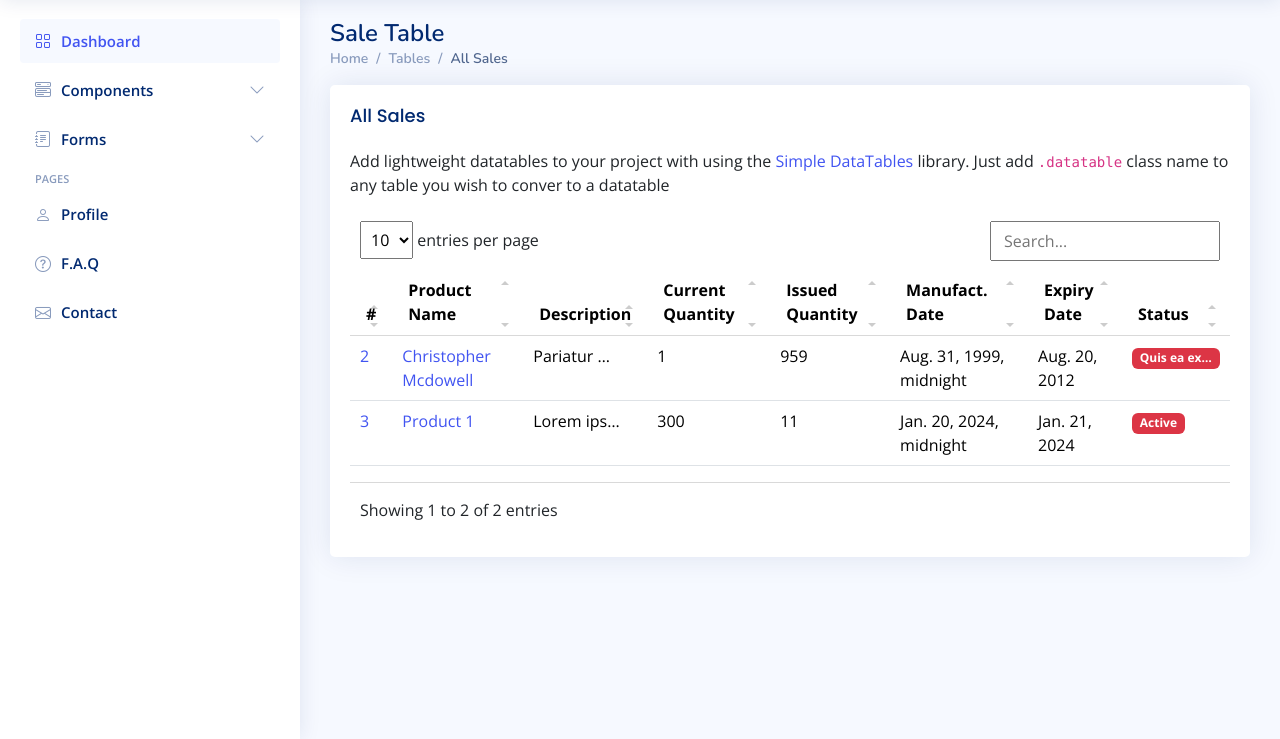
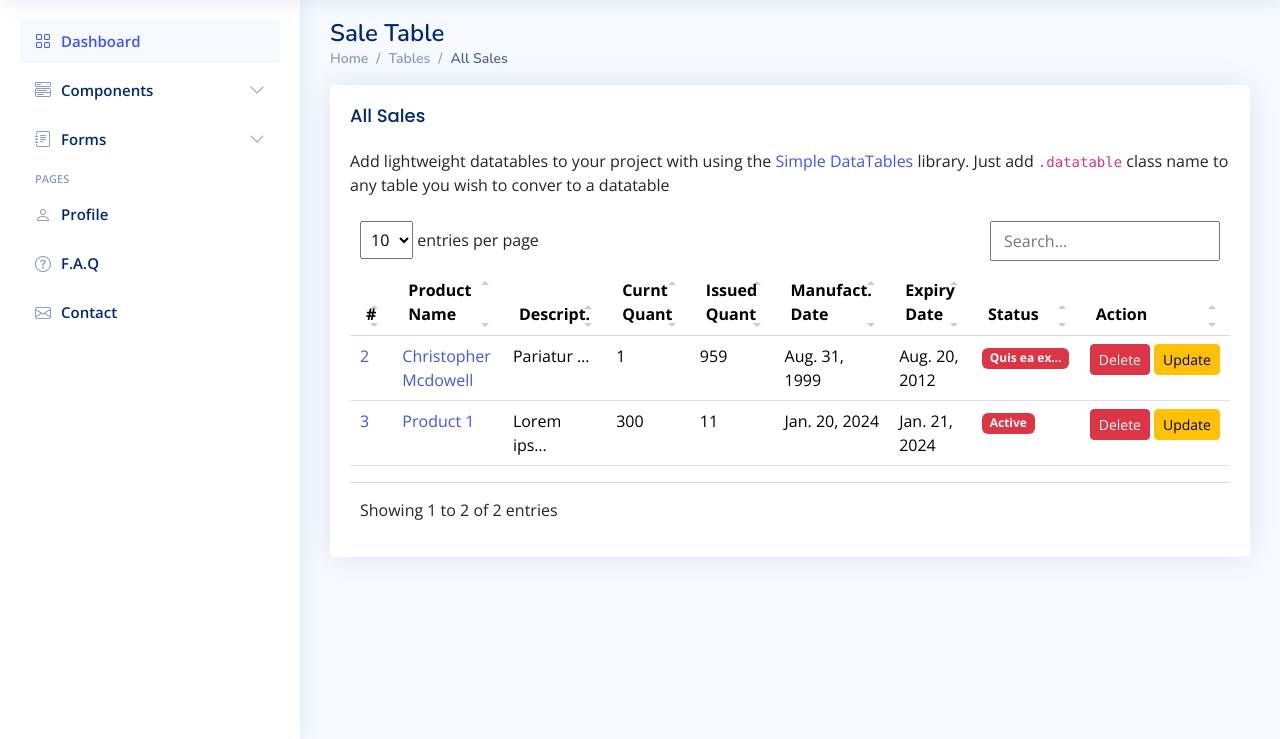
Before and after one commit to devxprogramming/Django-POS-webapp, a Django app: page /store/all-sales/ in a window 1280 px wide. Shown: the part 61-800 px from the top of the page. Run offline with Django 5.2, Linux system fonts and the light colour scheme; data comes from the database, SQL or seed files in the repository; both versions use the stored data as it was after the commit; some libraries are stand-ins or nearby versions.

Commit message:
New commit

```diff
--- a/core/urls.py
+++ b/core/urls.py
@@ -19,7 +19,9 @@ from django.urls import path, include
 from django.conf import settings
 from django.conf.urls.static import static
 
+
 urlpatterns = [
+    path('', include('users.urls')),
     path('admin/', admin.site.urls),
     path('auth/', include('users.urls')),
     path('store/', include('store.urls')),
--- a/store/models.py
+++ b/store/models.py
@@ -38,3 +38,6 @@ class Sale(models.Model):
     address = models.TextField(null=True)
     issued_by = models.ForeignKey(User, on_delete=models.CASCADE, null=True)
     date_issued = models.DateTimeField(auto_now_add=True)
+
+    def __str__(self):
+        return self.product
--- a/store/urls.py
+++ b/store/urls.py
@@ -12,4 +12,6 @@ urlpatterns = [
     path('all-sales/', SaleList.as_view(), name='all_sales'),
     path('product-detail/<pk>', ProductDetail.as_view(), name='product_detail'),
     path('sale-detail/<pk>', SaleDetail.as_view(), name='sale_detail'),
+    path('delete-sale/<pk>', views.DeleteSale.as_view(), name='delete_sale'),
+    path('delete-product/<pk>', views.DeleteProduct.as_view(), name='delete_product'),
 ]
--- a/store/views.py
+++ b/store/views.py
@@ -108,3 +108,26 @@ class SaleDetail(DetailView):
         context = super().get_context_data(**kwargs)
         context["page"] = 'sale_detail'
         return context
+
+
+class DeleteSale(DeleteView):
+    model = Sale
+    template_name = "store/delete.html"
+    context_object_name = 'obj'
+    success_url = '/store/all-sales/'
+
+    def get_context_data(self, **kwargs):
+        context = super().get_context_data(**kwargs)
+        context['page'] = 'delete_sale'
+        return context
+
+class DeleteProduct(DeleteView):
+    model = Product
+    template_name = 'store/delete.html'
+    context_object_name = 'obj'
+    success_url = '/store/all-products/'
+
+    def get_context_data(self, **kwargs):
+        context = super().get_context_data(**kwargs)
+        context["page"] = 'delete_product'
+        return context
--- a/templates/base/base_table.html
+++ b/templates/base/base_table.html
@@ -42,6 +42,7 @@
                   <th scope="col">Manufact. Date</th>
                   <th scope="col">Expiry Date</th>
                   <th scope="col">Status</th>
+                  <th scope="col">Action</th>
                 </tr>
               </thead>
               <tbody>
@@ -59,6 +60,12 @@
                   <td>{{product.expiry_date|date}}</td>
                   <td>
                     <span class="badge bg-danger">{{product.status|truncatechars:11}}</span>
+                  </td>
+                  <td>
+                    <div class="d-flex">
+                      <a href="{% url 'delete_product' product.id %}" class="btn btn-danger btn-sm">Delete</a>
+                      <a href="#" class="ms-md-1 btn btn-warning btn-sm">Update</a>
+                    </div>
                   </td>
                 </tr>
                 {% endfor %}
@@ -111,12 +118,13 @@
                 <tr>
                   <th scope="col">#</th>
                   <th scope="col">Product Name</th>
-                  <th scope="col">Description</th>
-                  <th scope="col">Current Quantity</th>
-                  <th>Issued Quantity</th>
+                  <th scope="col">Descript.</th>
+                  <th scope="col">Curnt Quant</th>
+                  <th>Issued Quant</th>
                   <th scope="col">Manufact. Date</th>
                   <th scope="col">Expiry Date</th>
                   <th scope="col">Status</th>
+                  <th scope="col">Action</th>
                 </tr>
               </thead>
               <tbody>
@@ -131,10 +139,16 @@
                   <td>{{sale.product.description|truncatechars:10}}</td>
                   <td>{{sale.product.quantity}}</td>
                   <td>{{sale.quantity}}</td>
-                  <td>{{sale.product.manufacturing_date}}</td>
+                  <td>{{sale.product.manufacturing_date|date}}</td>
                   <td>{{sale.product.expiry_date|date}}</td>
                   <td>
                     <span class="badge bg-danger">{{sale.product.status|truncatechars:11}}</span>
+                  </td>
+                  <td>
+                    <div class="d-flex">
+                      <a href="{% url 'delete_sale' sale.id %}" class="btn btn-danger btn-sm">Delete</a>
+                      <a href="#" class="ms-md-1 btn btn-warning btn-sm">Update</a>
+                    </div>
                   </td>
                 </tr>
                 {% endfor %}
--- a/templates/base/main_nav.html
+++ b/templates/base/main_nav.html
@@ -187,7 +187,7 @@
             </li>
 
             <li>
-              <a class="dropdown-item d-flex align-items-center" href="users-profile.html">
+              <a class="dropdown-item d-flex align-items-center" href="{% url 'user_profile' user.id %}">
                 <i class="bi bi-person"></i>
                 <span>My Profile</span>
               </a>
--- a/templates/base/side_nav.html
+++ b/templates/base/side_nav.html
@@ -53,7 +53,7 @@
       <li class="nav-heading">Pages</li>
 
       <li class="nav-item">
-        <a class="nav-link collapsed" href="users-profile.html">
+        <a class="nav-link collapsed" href="{% url "user_profile" user.id %}">
           <i class="bi bi-person"></i>
           <span>Profile</span>
         </a>
--- a/users/urls.py
+++ b/users/urls.py
@@ -3,6 +3,7 @@ from . import views
 
 
 urlpatterns = [
+    path('', views.login_user, name='home'),
     path('login/', views.login_user, name='login_user'),
     path('logout/', views.logout_user, name='logout_user'),
     path('user-profile/<pk>', views.UserProfileDetail.as_view(), name='user_profile'),
--- a/users/views.py
+++ b/users/views.py
@@ -11,6 +11,9 @@ from django.contrib.auth.models import User
 from django.views.generic import DetailView
 
 def login_user(request):
+    if request.user.is_authenticated:
+        return redirect('dashboard')
+
     if request.method == 'POST':
         username = request.POST.get('username')
         password = request.POST.get('password')
```
Also changed, not shown: templates/auth/user_profile.html (+5 -7 lines), templates/base/delete.html (added, +28 -0 lines), templates/store/delete.html (added, +15 -0 lines), db.sqlite3.
